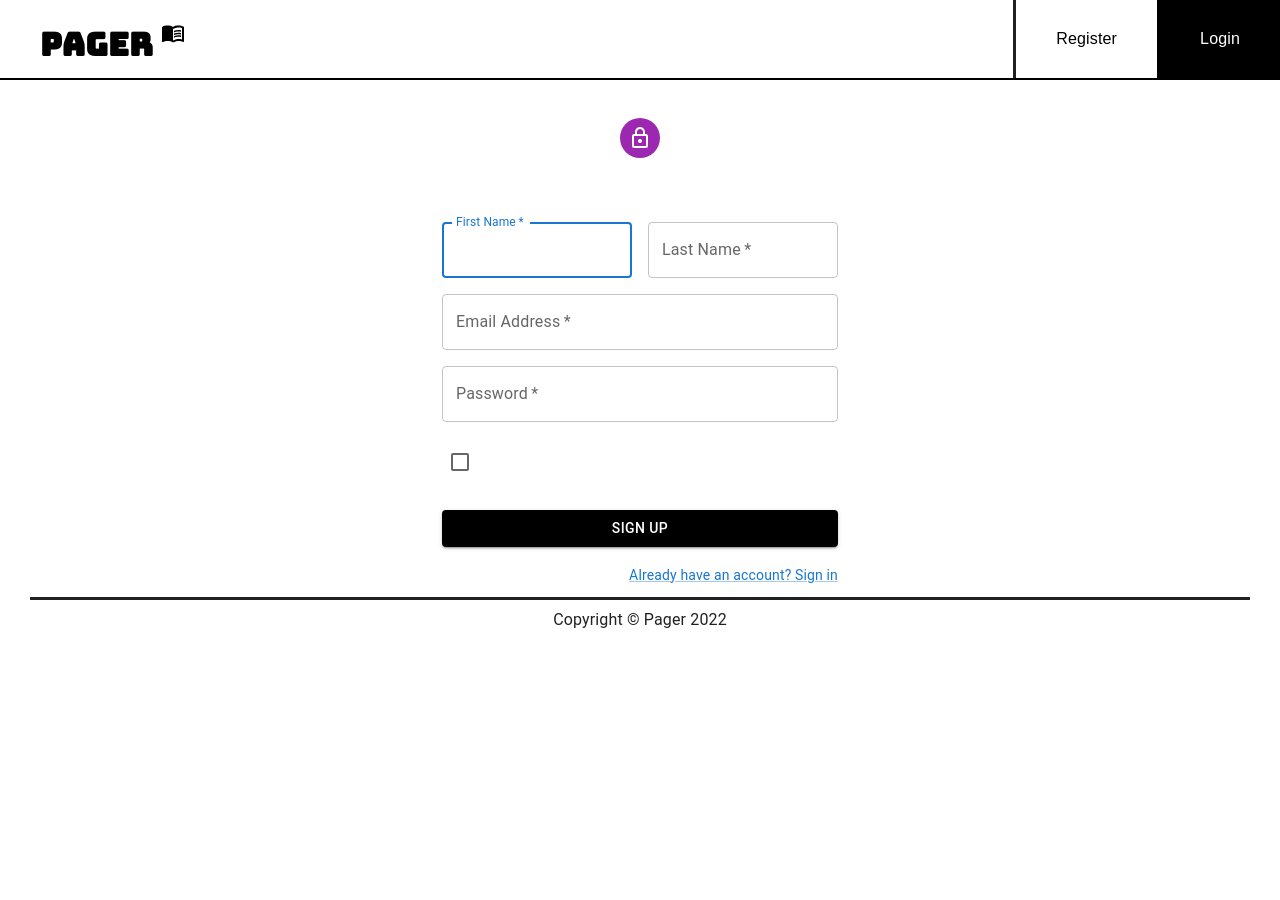
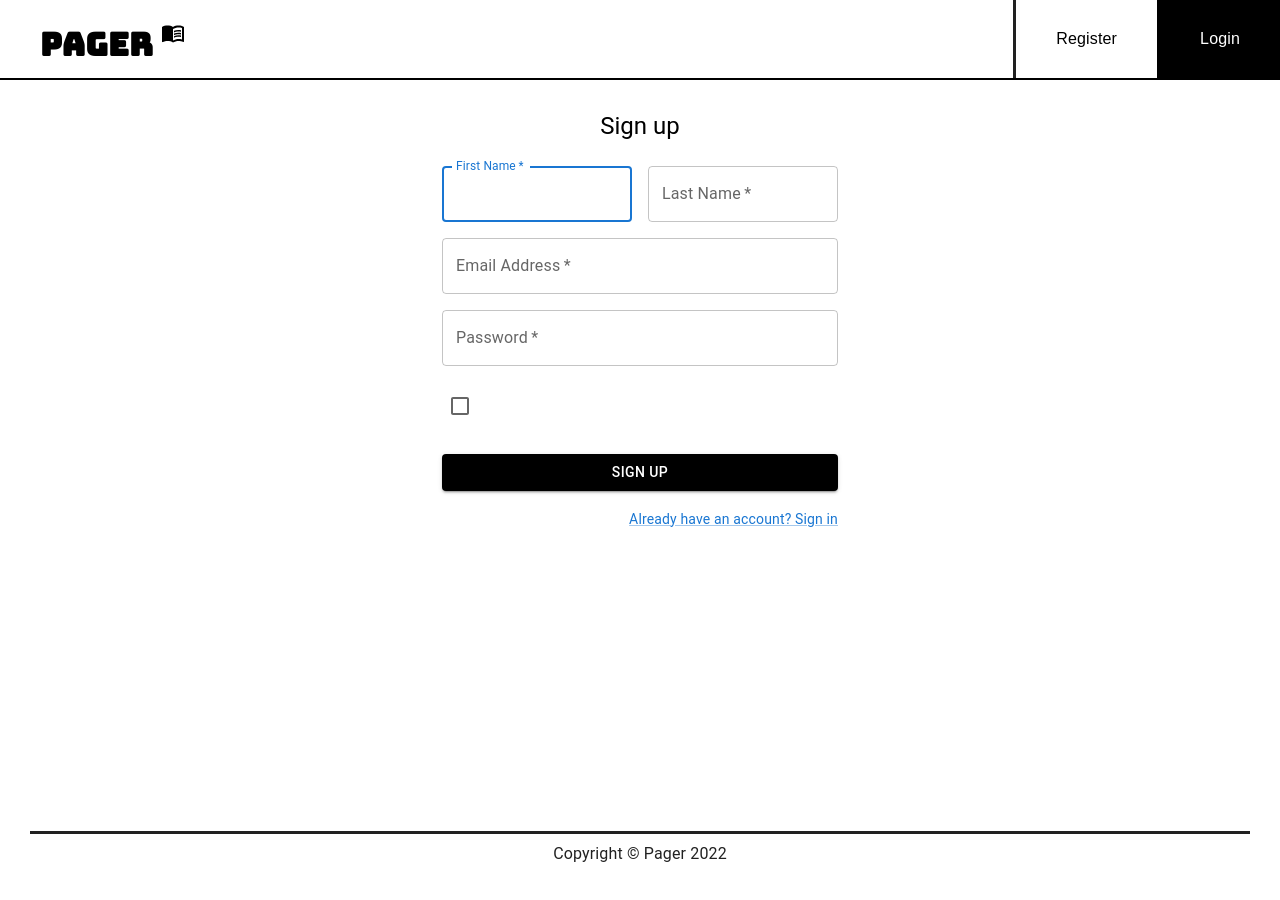
Before and after one commit to curtis-wils0n/pager, a React (Create React App) app: page /register in a window 1280 px wide. Shown: the top 900 px of the page. Built offline with nearby package versions, Linux system fonts and the light colour scheme; a web font is replaced by a local one.

Commit message:
finished register page

```diff
--- a/src/routes/Register.jsx
+++ b/src/routes/Register.jsx
@@ -1,5 +1,4 @@
 import * as React from 'react';
-import Avatar from '@mui/material/Avatar';
 import Button from '@mui/material/Button';
 import CssBaseline from '@mui/material/CssBaseline';
 import TextField from '@mui/material/TextField';
@@ -8,11 +7,11 @@ import Checkbox from '@mui/material/Checkbox';
 import Link from '@mui/material/Link';
 import Grid from '@mui/material/Grid';
 import Box from '@mui/material/Box';
-import LockOutlinedIcon from '@mui/icons-material/LockOutlined';
 import Typography from '@mui/material/Typography';
 import Container from '@mui/material/Container';
 import { createTheme, ThemeProvider } from '@mui/material/styles';
 import HomeNavbar from './HomeNavbar';
+import '../styles/login-register.css';
 
 const theme = createTheme();
 
@@ -39,10 +38,7 @@ export default function Register() {
             alignItems: 'center',
           }}
         >
-          <Avatar sx={{ m: 1, bgcolor: 'secondary.main' }}>
-            <LockOutlinedIcon />
-          </Avatar>
-          <Typography component="h1" variant="h5">
+          <Typography className="register-text" component="h1" variant="h5">
             Sign up
           </Typography>
           <Box component="form" noValidate onSubmit={handleSubmit} sx={{ mt: 3 }}>
@@ -106,7 +102,7 @@ export default function Register() {
             </Button>
             <Grid container justifyContent="flex-end">
               <Grid item>
-                <Link href="#" variant="body2">
+                <Link href="/login" variant="body2">
                   Already have an account? Sign in
                 </Link>
               </Grid>
@@ -114,6 +110,7 @@ export default function Register() {
           </Box>
         </Box>
       </Container>
+      <div className="footer-spacing"></div>
     </ThemeProvider>
   );
 }
--- a/src/styles/login-register.css
+++ b/src/styles/login-register.css
@@ -15,3 +15,11 @@ main {
   font-family: 'Bungee Shade', cursive;
   color: black;
 }
+
+.register-text {
+  color: black;
+}
+
+.footer-spacing {
+  margin-bottom: 300px;
+}
```
